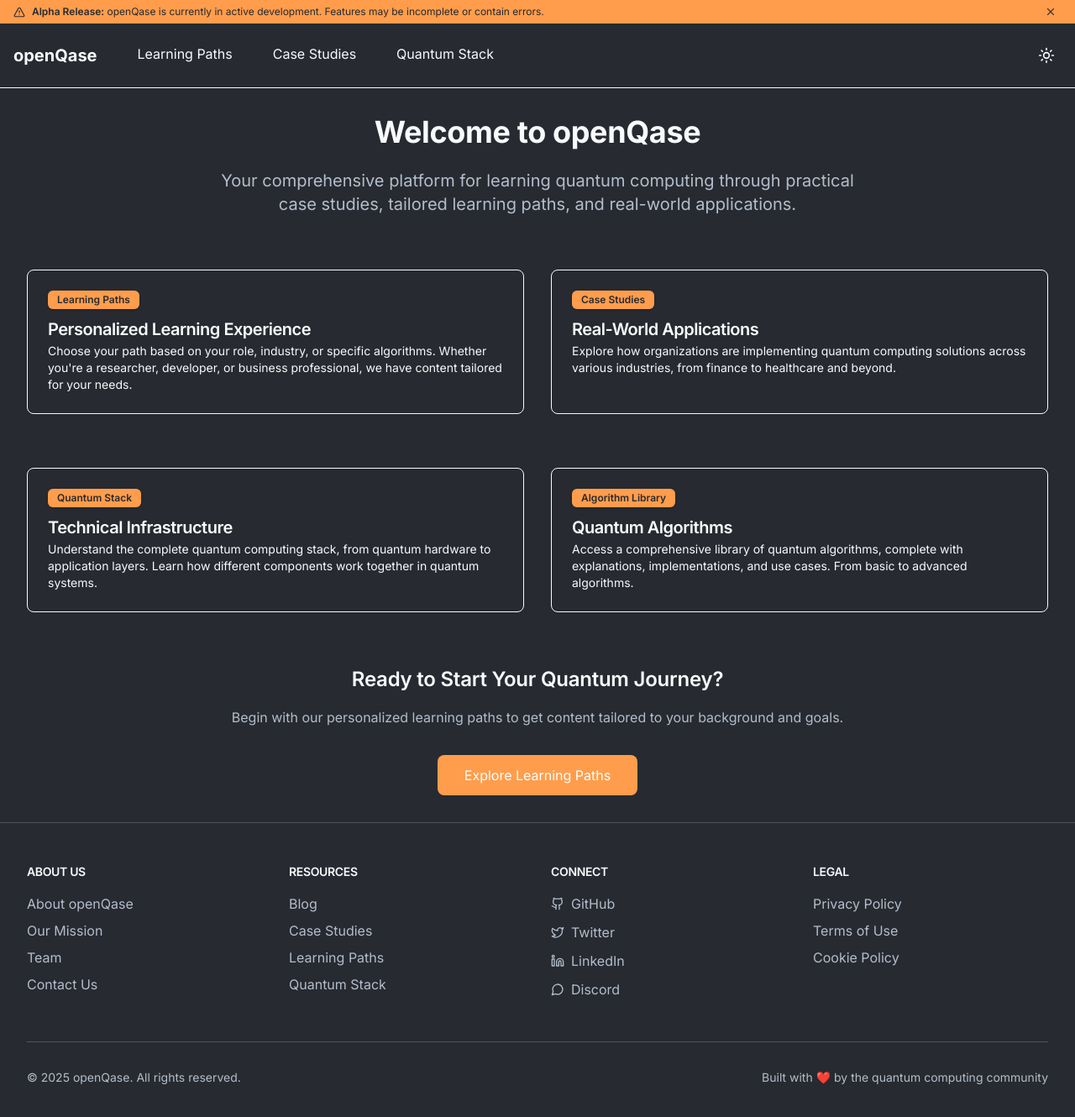
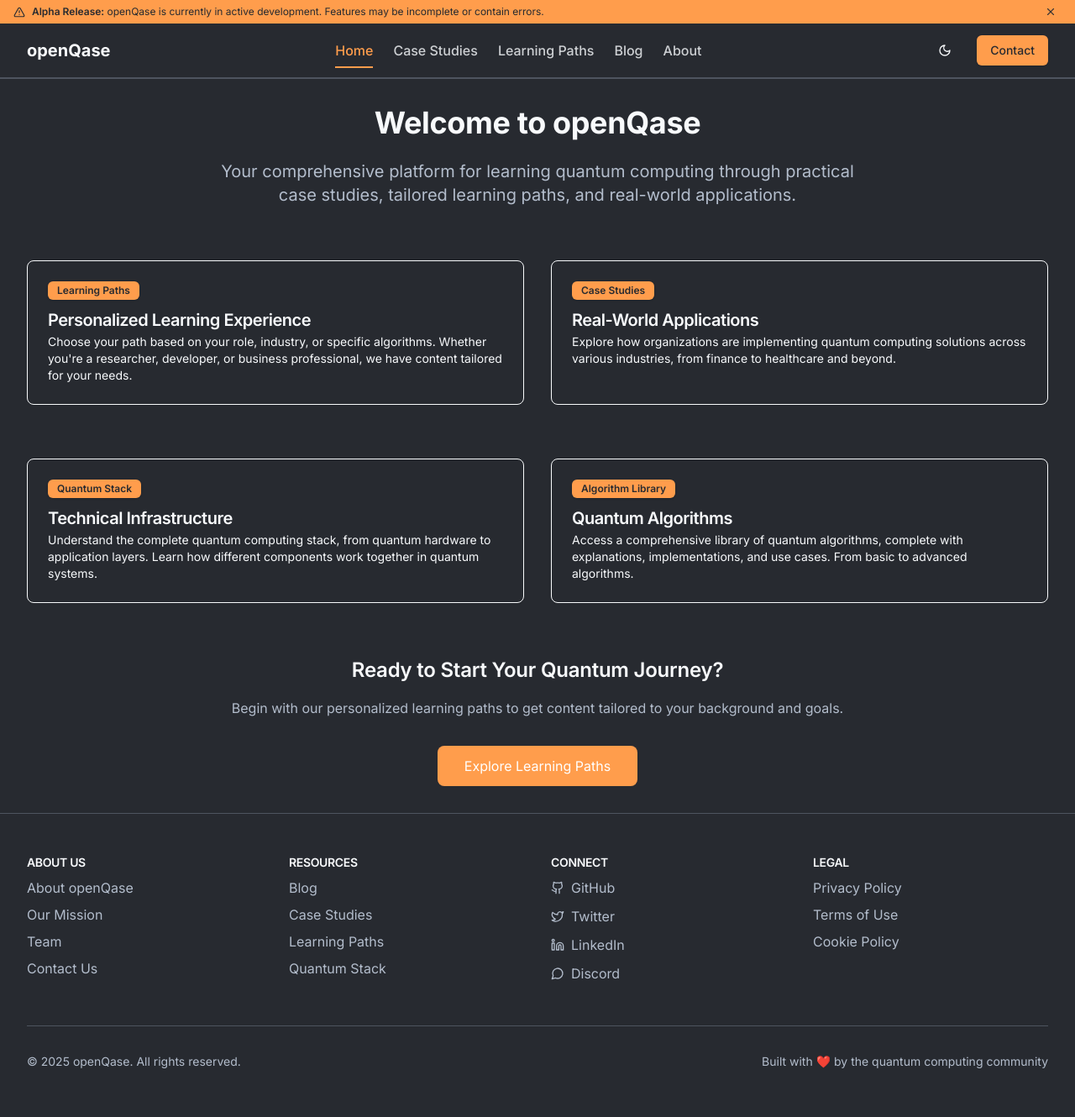
Before and after one commit to ddri/openqase, a Next.js app: page / in a window 1280 px wide. Shown: the top 1330 px of the page at 84% size. Built offline with nearby package versions, Linux system fonts and the light colour scheme.

Commit message:
responsive start

```diff
--- a/src/app/globals.css
+++ b/src/app/globals.css
@@ -52,6 +52,9 @@
     /* Anthropic-inspired typography */
     --font-sans: var(--font-inter), system-ui, -apple-system, BlinkMacSystemFont, 'Segoe UI', Roboto, sans-serif;
     --font-heading: var(--font-sans);
+
+    --header-height: 4rem;
+    --banner-height: 2.5rem;
   }
 
   /* Dark theme - improved with graphite grey instead of near-black */
@@ -162,17 +165,124 @@
     transform-origin: left;
     transition: transform 0.3s ease;
   }
-}
 
-@layer base {
   * {
     @apply border-border;
   }
+
   body {
     @apply bg-background text-foreground font-sans text-base antialiased;
     font-feature-settings: "salt" 1;
   }
 
+  /* Responsive typography */
+  h1, h2, h3, h4, h5, h6 {
+    @apply font-medium tracking-tight text-foreground;
+    font-feature-settings: "salt" 1;
+  }
+
+  h1 {
+    @apply text-2xl sm:text-3xl md:text-4xl font-[600] leading-tight;
+    letter-spacing: -0.02em;
+  }
+
+  h2 {
+    @apply text-xl sm:text-2xl md:text-3xl font-[600] leading-tight mb-4;
+    letter-spacing: -0.01em;
+  }
+
+  h3 {
+    @apply text-lg sm:text-xl md:text-2xl font-[500] leading-snug mb-2;
+  }
+
+  h4 {
+    @apply text-base sm:text-lg md:text-xl font-[500] mb-2;
+  }
+
+  p {
+    @apply leading-relaxed mb-4 text-[15px] sm:text-base;
+  }
+
+  /* Container classes */
+  .container-outer {
+    @apply w-full max-w-7xl mx-auto px-4 sm:px-6 lg:px-8;
+  }
+
+  .container-inner {
+    @apply w-full max-w-5xl mx-auto;
+  }
+
+  /* Grid system */
+  .grid-responsive-1 {
+    @apply grid grid-cols-1 gap-4 sm:gap-6;
+  }
+
+  .grid-responsive-2 {
+    @apply grid grid-cols-1 sm:grid-cols-2 gap-4 sm:gap-6;
+  }
+
+  .grid-responsive-3 {
+    @apply grid grid-cols-1 sm:grid-cols-2 lg:grid-cols-3 gap-4 sm:gap-6;
+  }
+
+  .grid-responsive-4 {
+    @apply grid grid-cols-1 sm:grid-cols-2 lg:grid-cols-4 gap-4 sm:gap-6;
+  }
+
+  /* Section spacing */
+  .section-spacing {
+    @apply py-8 sm:py-12 md:py-16;
+  }
+
+  .section-spacing-sm {
+    @apply py-6 sm:py-8 md:py-12;
+  }
+
+  /* Card styles */
+  .card {
+    @apply rounded-lg border border-border bg-card p-4 sm:p-6;
+  }
+
+  .card-hover {
+    @apply hover:border-border-hover hover:shadow-sm transition-all duration-200;
+  }
+
+  /* Button sizes */
+  .btn {
+    @apply px-4 py-2 sm:px-6 sm:py-2.5 rounded-md text-sm sm:text-base;
+  }
+
+  .btn-lg {
+    @apply px-6 py-3 sm:px-8 sm:py-4 rounded-md text-base sm:text-lg;
+  }
+
+  /* Form elements */
+  .form-input {
+    @apply w-full px-3 py-2 sm:px-4 sm:py-2.5 rounded-md text-sm sm:text-base;
+  }
+
+  /* Touch targets */
+  .touch-target {
+    @apply min-h-[44px] min-w-[44px];
+  }
+
+  /* Navigation spacing */
+  .nav-spacing {
+    @apply px-4 py-2 sm:px-6 sm:py-2.5;
+  }
+
+  /* List spacing */
+  .list-spacing > * + * {
+    @apply mt-2 sm:mt-3;
+  }
+
+  /* Text balance for better readability */
+  .text-balance {
+    text-wrap: balance;
+  }
+}
+
+@layer base {
   /* Anthropic-inspired typography */
   h1, h2, h3, h4, h5, h6 {
     @apply font-medium tracking-tight text-foreground;
@@ -225,10 +335,6 @@
 
   .tag {
     @apply text-[15px] text-foreground/80;
-  }
-
-  .text-balance {
-    text-wrap: balance;
   }
 }
 
--- a/src/components/Footer.tsx
+++ b/src/components/Footer.tsx
@@ -1,17 +1,50 @@
 // src/components/Footer.tsx
 import Link from 'next/link'
-import { Github, Twitter, Linkedin, MessageCircle } from 'lucide-react'
+import { Github, Twitter, Linkedin, MessageCircle, ChevronDown } from 'lucide-react'
+import { useState } from 'react'
+import { cn } from '@/lib/utils'
+
+interface FooterSectionProps {
+  title: string
+  children: React.ReactNode
+}
+
+function FooterSection({ title, children }: FooterSectionProps) {
+  const [isOpen, setIsOpen] = useState(true)
+
+  return (
+    <div className="border-b md:border-none border-border last:border-0">
+      <button
+        className="flex w-full items-center justify-between py-4 md:py-0 md:cursor-default"
+        onClick={() => setIsOpen(!isOpen)}
+      >
+        <h4 className="text-sm font-semibold uppercase">
+          {title}
+        </h4>
+        <ChevronDown
+          className={cn(
+            "h-4 w-4 transition-transform md:hidden",
+            isOpen && "transform rotate-180"
+          )}
+        />
+      </button>
+      <div className={cn(
+        "overflow-hidden transition-all duration-200 ease-in-out",
+        isOpen ? "max-h-96 pb-4 md:pb-0" : "max-h-0 md:max-h-96"
+      )}>
+        {children}
+      </div>
+    </div>
+  )
+}
 
 export default function Footer() {
   return (
     <footer className="border-t border-border bg-background">
-      <div className="max-w-7xl mx-auto px-4 sm:px-6 lg:px-8 py-12">
-        <div className="grid grid-cols-1 md:grid-cols-2 lg:grid-cols-4 gap-8">
+      <div className="max-w-7xl mx-auto px-4 sm:px-6 lg:px-8 py-8 md:py-12">
+        <div className="grid grid-cols-1 md:grid-cols-2 lg:grid-cols-4 gap-2 md:gap-8">
           {/* About Us Column */}
-          <div>
-            <h4 className="text-sm font-semibold mb-4 uppercase">
-              About Us
-            </h4>
+          <FooterSection title="About Us">
             <ul className="space-y-2">
               <li>
                 <Link href="/about" className="text-muted-foreground hover:text-accent transition-colors">
@@ -34,13 +67,10 @@ export default function Footer() {
                 </Link>
               </li>
             </ul>
-          </div>
+          </FooterSection>
 
           {/* Resources Column */}
-          <div>
-            <h4 className="text-sm font-semibold mb-4 uppercase">
-              Resources
-            </h4>
+          <FooterSection title="Resources">
             <ul className="space-y-2">
               <li>
                 <Link href="/blog" className="text-muted-foreground hover:text-accent transition-colors">
@@ -63,13 +93,10 @@ export default function Footer() {
                 </Link>
               </li>
             </ul>
-          </div>
+          </FooterSection>
 
           {/* Connect Column */}
-          <div>
-            <h4 className="text-sm font-semibold mb-4 uppercase">
-              Connect
-            </h4>
+          <FooterSection title="Connect">
             <ul className="space-y-2">
               <li>
                 <Link
@@ -116,13 +143,10 @@ export default function Footer() {
                 </Link>
               </li>
             </ul>
-          </div>
+          </FooterSection>
 
           {/* Legal Column */}
-          <div>
-            <h4 className="text-sm font-semibold mb-4 uppercase">
-              Legal
-            </h4>
+          <FooterSection title="Legal">
             <ul className="space-y-2">
               <li>
                 <Link href="/privacy" className="text-muted-foreground hover:text-accent transition-colors">
@@ -140,12 +164,12 @@ export default function Footer() {
                 </Link>
               </li>
             </ul>
-          </div>
+          </FooterSection>
         </div>
 
         {/* Bottom Section */}
-        <div className="mt-12 pt-8 border-t border-border">
-          <div className="flex flex-col md:flex-row justify-between items-center gap-4">
+        <div className="mt-8 md:mt-12 pt-4 md:pt-8 border-t border-border">
+          <div className="flex flex-col md:flex-row justify-between items-center gap-4 text-center md:text-left">
             <p className="text-muted-foreground text-sm">
               © {new Date().getFullYear()} openQase. All rights reserved.
             </p>
--- a/src/components/Navigation.tsx
+++ b/src/components/Navigation.tsx
@@ -3,75 +3,123 @@
 
 import Link from 'next/link';
 import { usePathname } from 'next/navigation';
-import ThemeSwitcher from './ui/ThemeSwitcher';
-import { useEffect, useState } from 'react';
+import { Menu, X } from 'lucide-react';
+import { useState, useEffect } from 'react';
+import { Button } from '@/components/ui/button';
+import { cn } from '@/lib/utils';
+import ThemeToggle from './ThemeToggle';
+
+const navItems = [
+  { href: '/', label: 'Home' },
+  { href: '/case-study', label: 'Case Studies' },
+  { href: '/paths', label: 'Learning Paths' },
+  { href: '/blog', label: 'Blog' },
+  { href: '/about', label: 'About' },
+];
 
 export default function Navigation() {
+  const [isOpen, setIsOpen] = useState(false);
+  const [isScrolled, setIsScrolled] = useState(false);
   const pathname = usePathname();
-  const [scrolled, setScrolled] = useState(false);
 
+  // Handle scroll effect
   useEffect(() => {
     const handleScroll = () => {
-      const offset = window.scrollY;
-      if (offset > 10) {
-        setScrolled(true);
-      } else {
-        setScrolled(false);
-      }
+      setIsScrolled(window.scrollY > 0);
     };
-
     window.addEventListener('scroll', handleScroll);
-    return () => {
-      window.removeEventListener('scroll', handleScroll);
-    };
+    return () => window.removeEventListener('scroll', handleScroll);
   }, []);
 
-  const isActive = (path: string) => {
-    return pathname?.startsWith(path);
-  };
+  // Close mobile menu when route changes
+  useEffect(() => {
+    setIsOpen(false);
+  }, [pathname]);
 
   return (
-    <nav
-      className={`sticky top-0 z-[100] w-full border-b border-[var(--border)] transition-all duration-300 ${
-        scrolled
-          ? 'py-2 backdrop-blur-md bg-[var(--background)/90] shadow-md'
-          : 'py-4 bg-[var(--background)]'
-      }`}
-    >
-      <div className="container mx-auto px-4 flex items-center">
-        <Link href="/" className={`font-bold mr-8 text-[var(--foreground)] transition-all duration-300 ${
-          scrolled ? 'text-lg' : 'text-xl'
-        }`}>
-          openQase
-        </Link>
-
-        <div className="flex space-x-4 pb-1">
-          <Link
-            href="/paths"
-            className={`px-4 py-2 ${isActive('/paths') ? 'text-[color:hsl(var(--primary))] active' : ''}`}
-          >
-            Learning Paths
+    <header className={cn(
+      'sticky top-0 z-40 w-full border-b border-border transition-all duration-200',
+      isScrolled ? 'bg-background/80 backdrop-blur-sm' : 'bg-background'
+    )}>
+      <nav className="container-outer">
+        <div className="flex h-16 items-center justify-between">
+          {/* Logo */}
+          <Link href="/" className="flex items-center space-x-2">
+            <span className="text-xl font-bold">openQase</span>
           </Link>
 
-          <Link
-            href="/case-study"
-            className={`px-4 py-2 ${isActive('/case-study') ? 'text-[color:hsl(var(--primary))] active' : ''}`}
-          >
-            Case Studies
-          </Link>
+          {/* Desktop Navigation */}
+          <div className="hidden md:flex md:items-center md:space-x-6">
+            {navItems.map((item) => (
+              <Link
+                key={item.href}
+                href={item.href}
+                className={cn(
+                  'nav-link relative py-2',
+                  pathname === item.href ? 'nav-active' : ''
+                )}
+              >
+                {item.label}
+                {pathname === item.href && (
+                  <span className="absolute inset-x-0 -bottom-[1px] h-0.5 bg-primary" />
+                )}
+              </Link>
+            ))}
+          </div>
 
-          <Link
-            href="/quantum-stack"
-            className={`px-4 py-2 ${isActive('/quantum-stack') ? 'text-[color:hsl(var(--primary))] active' : ''}`}
-          >
-            Quantum Stack
-          </Link>
+          {/* Desktop Actions */}
+          <div className="hidden md:flex md:items-center md:space-x-4">
+            <ThemeToggle />
+            <Button asChild>
+              <Link href="/contact">Contact</Link>
+            </Button>
+          </div>
+
+          {/* Mobile Menu Button */}
+          <div className="flex items-center space-x-4 md:hidden">
+            <ThemeToggle />
+            <button
+              onClick={() => setIsOpen(!isOpen)}
+              className="touch-target -mr-2 p-2"
+              aria-label="Toggle menu"
+            >
+              {isOpen ? (
+                <X className="h-6 w-6" />
+              ) : (
+                <Menu className="h-6 w-6" />
+              )}
+            </button>
+          </div>
         </div>
 
-        <div className="ml-auto">
-          <ThemeSwitcher />
+        {/* Mobile Navigation */}
+        <div className={cn(
+          'md:hidden',
+          isOpen ? 'block' : 'hidden'
+        )}>
+          <div className="space-y-1 pb-3 pt-2">
+            {navItems.map((item) => (
+              <Link
+                key={item.href}
+                href={item.href}
+                className={cn(
+                  'block rounded-md px-3 py-2 text-base font-medium',
+                  pathname === item.href
+                    ? 'bg-primary/10 text-primary'
+                    : 'text-foreground/80 hover:bg-accent hover:text-accent-foreground'
+                )}
+              >
+                {item.label}
+              </Link>
+            ))}
+            <div className="px-3 py-2">
+              <Button asChild className="w-full">
+                <Link href="/contact">Contact</Link>
+              </Button>
+            </div>
+          </div>
         </div>
-      </div>
-    </nav>
+      </nav>
+    </header>
   );
 }
--- /dev/null
+++ b/src/components/ThemeToggle.tsx
@@ -0,0 +1,23 @@
+'use client';
+
+import * as React from 'react';
+import { Moon, Sun } from 'lucide-react';
+import { useTheme } from 'next-themes';
+import { Button } from '@/components/ui/button';
+
+export default function ThemeToggle() {
+  const { theme, setTheme } = useTheme();
+
+  return (
+    <Button
+      variant="ghost"
+      size="icon"
+      onClick={() => setTheme(theme === 'light' ? 'dark' : 'light')}
+      className="touch-target"
+    >
+      <Sun className="h-5 w-5 rotate-0 scale-100 transition-all dark:-rotate-90 dark:scale-0" />
+      <Moon className="absolute h-5 w-5 rotate-90 scale-0 transition-all dark:rotate-0 dark:scale-100" />
+      <span className="sr-only">Toggle theme</span>
+    </Button>
+  );
+}
```
